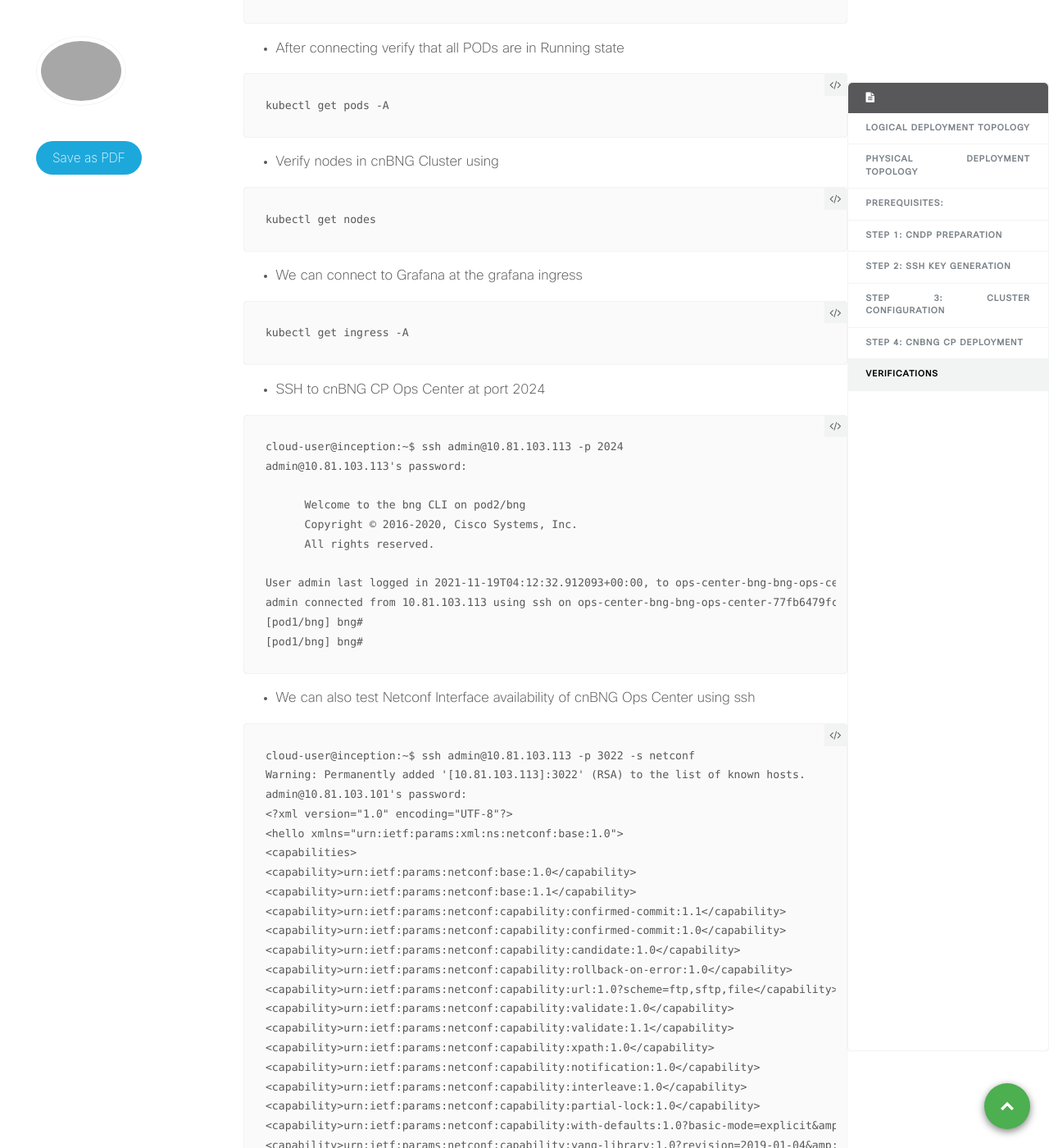
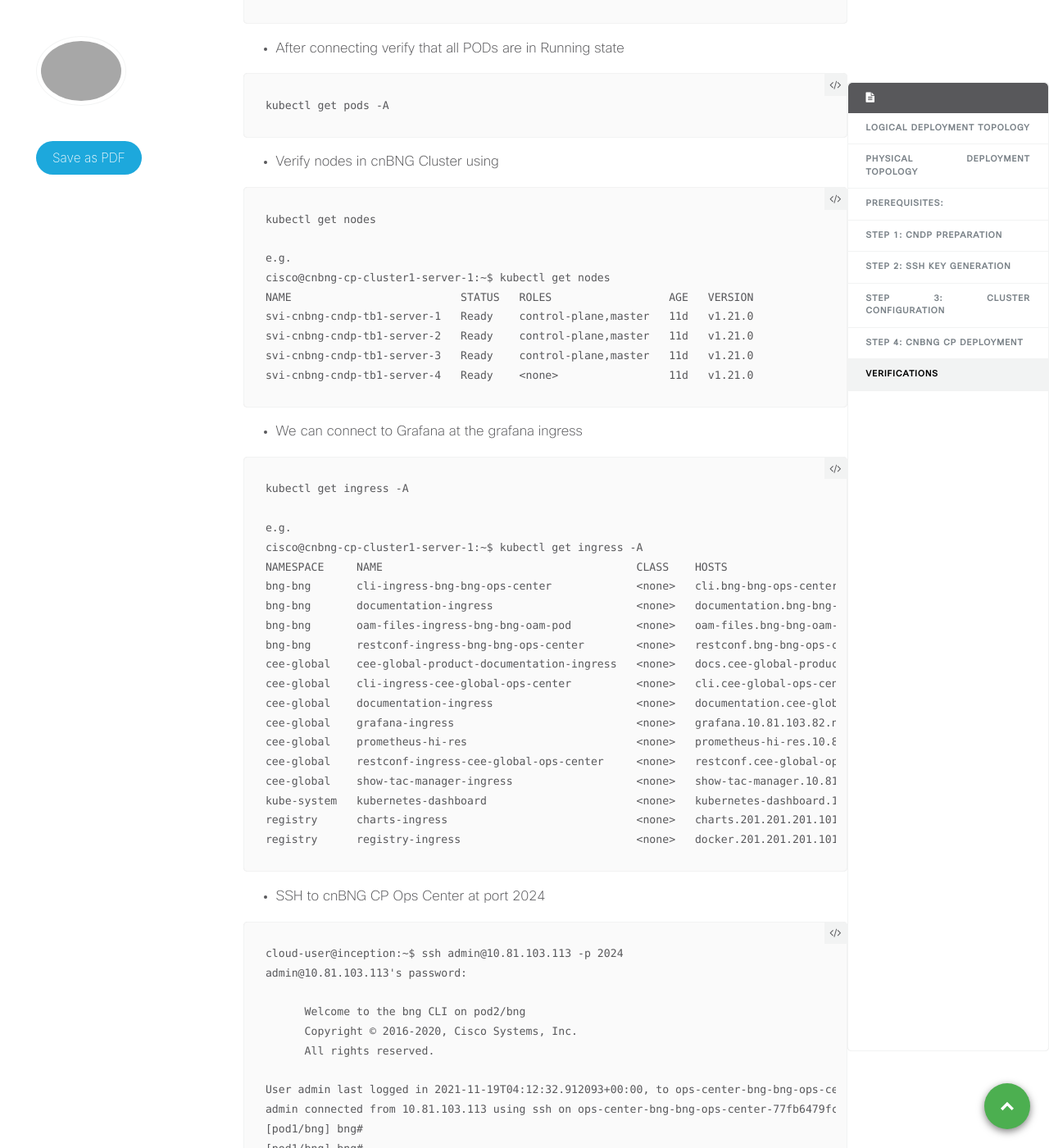
Before and after one commit to xrdocs/cnbng, a Jekyll site: the page built from _tutorials/cnbng-cp-multiserver-baremetal-deployment-guide.md, in a window 1280 px wide and 1400 px high, scrolled down 12661 px. Shown: the whole window at 82% size. Built offline with Jekyll 4.4.1, drawn with Linux system fonts in a browser that asks for light colours; comment, search, counter and statistics services are not loaded.

Commit message:
Update cnbng-cp-multiserver-baremetal-deployment-guide.md

````diff
--- a/_tutorials/cnbng-cp-multiserver-baremetal-deployment-guide.md
+++ b/_tutorials/cnbng-cp-multiserver-baremetal-deployment-guide.md
@@ -330,8 +330,8 @@ node-defaults ucs-server cimc user admin
  node-defaults ucs-server cimc remote-management sol ssh-port 2400
  node-defaults ucs-server cimc networking ntp enabled
  node-defaults ucs-server cimc networking ntp servers 72.163.32.44
- exit
- ```
+exit
+```
 
  - We now define NTP and node defaults
 
@@ -588,12 +588,38 @@ kubectl get pods -A
 
 ```
 kubectl get nodes
+
+e.g.
+cisco@cnbng-cp-cluster1-server-1:~$ kubectl get nodes
+NAME                          STATUS   ROLES                  AGE   VERSION
+svi-cnbng-cndp-tb1-server-1   Ready    control-plane,master   11d   v1.21.0
+svi-cnbng-cndp-tb1-server-2   Ready    control-plane,master   11d   v1.21.0
+svi-cnbng-cndp-tb1-server-3   Ready    control-plane,master   11d   v1.21.0
+svi-cnbng-cndp-tb1-server-4   Ready    <none>                 11d   v1.21.0
 ```
 
 - We can connect to Grafana at the grafana ingress
 
 ```
 kubectl get ingress -A
+
+e.g.
+cisco@cnbng-cp-cluster1-server-1:~$ kubectl get ingress -A
+NAMESPACE     NAME                                       CLASS    HOSTS                                                       ADDRESS                                        PORTS     AGE
+bng-bng       cli-ingress-bng-bng-ops-center             <none>   cli.bng-bng-ops-center.10.81.103.82.nip.io                  201.201.201.11,201.201.201.12,201.201.201.13   80, 443   3d21h
+bng-bng       documentation-ingress                      <none>   documentation.bng-bng-ops-center.10.81.103.82.nip.io        201.201.201.11,201.201.201.12,201.201.201.13   80, 443   3d21h
+bng-bng       oam-files-ingress-bng-bng-oam-pod          <none>   oam-files.bng-bng-oam-pod.10.81.103.82.nip.io               201.201.201.11,201.201.201.12,201.201.201.13   80, 443   2d23h
+bng-bng       restconf-ingress-bng-bng-ops-center        <none>   restconf.bng-bng-ops-center.10.81.103.82.nip.io             201.201.201.11,201.201.201.12,201.201.201.13   80, 443   3d21h
+cee-global    cee-global-product-documentation-ingress   <none>   docs.cee-global-product-documentation.10.81.103.82.nip.io   201.201.201.11,201.201.201.12,201.201.201.13   80, 443   11d
+cee-global    cli-ingress-cee-global-ops-center          <none>   cli.cee-global-ops-center.10.81.103.82.nip.io               201.201.201.11,201.201.201.12,201.201.201.13   80, 443   11d
+cee-global    documentation-ingress                      <none>   documentation.cee-global-ops-center.10.81.103.82.nip.io     201.201.201.11,201.201.201.12,201.201.201.13   80, 443   11d
+cee-global    grafana-ingress                            <none>   grafana.10.81.103.82.nip.io                                 201.201.201.11,201.201.201.12,201.201.201.13   80, 443   11d
+cee-global    prometheus-hi-res                          <none>   prometheus-hi-res.10.81.103.82.nip.io                       201.201.201.11,201.201.201.12,201.201.201.13   80, 443   11d
+cee-global    restconf-ingress-cee-global-ops-center     <none>   restconf.cee-global-ops-center.10.81.103.82.nip.io          201.201.201.11,201.201.201.12,201.201.201.13   80, 443   11d
+cee-global    show-tac-manager-ingress                   <none>   show-tac-manager.10.81.103.82.nip.io                        201.201.201.11,201.201.201.12,201.201.201.13   80, 443   11d
+kube-system   kubernetes-dashboard                       <none>   kubernetes-dashboard.10.81.103.82.nip.io                    201.201.201.11,201.201.201.12,201.201.201.13   80, 443   11d
+registry      charts-ingress                             <none>   charts.201.201.201.101.nip.io                               201.201.201.11,201.201.201.12,201.201.201.13   80, 443   11d
+registry      registry-ingress                           <none>   docker.201.201.201.101.nip.io                               201.201.201.11,201.201.201.12,201.201.201.13   80, 443   11d
 ```
 
 - SSH to cnBNG CP Ops Center at port 2024
````
